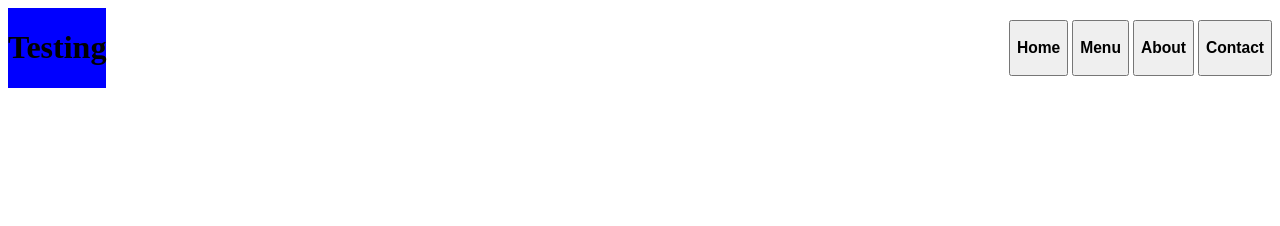
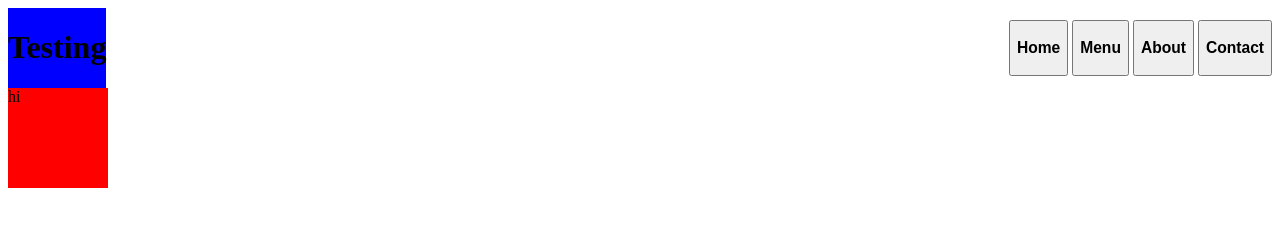
Before and after one commit to newplayer-afk/odin-restaurant-page, a website built with webpack: page src/template.html in a window 1280 px wide. Both pictures are taken after a click on the button "Home". Built offline with nearby package versions, Linux system fonts and the light colour scheme.

Commit message:
successfully completed test 1

```diff
--- a/src/assets/home.js
+++ b/src/assets/home.js
@@ -1,12 +1,12 @@
 export {home};
 
 const home = (function() {
-
     const add = () => {
+        const mainContent = document.querySelector("#content")
         const testDiv = document.createElement("div")
-        testDiv.classList.add("test1")
-        mainContent.textContent = "hi"
+        testDiv.classList.add("test")
+        testDiv.textContent = "hi"
+        mainContent.appendChild(testDiv)
     }
-
     return {add}
 })();
--- a/src/index.js
+++ b/src/index.js
@@ -2,7 +2,9 @@
 import "./styles.css";
 import { home } from "./assets/home.js"
 
-mainContent = document.querySelector("#content")
+const mainContent = document.querySelector("#content")
 
-const op1 = document.querySelector("home")
-op1.addEventListener("click", () => {home.add()})
+const op1 = document.querySelector("#home")
+op1.addEventListener("click", () => {
+    home.add()
+})
--- a/src/styles.css
+++ b/src/styles.css
@@ -10,7 +10,7 @@ header{
 }
 
 
-.test1{
+.test{
     background-color: red;
     width: 100px;
     height: 100px;
```
